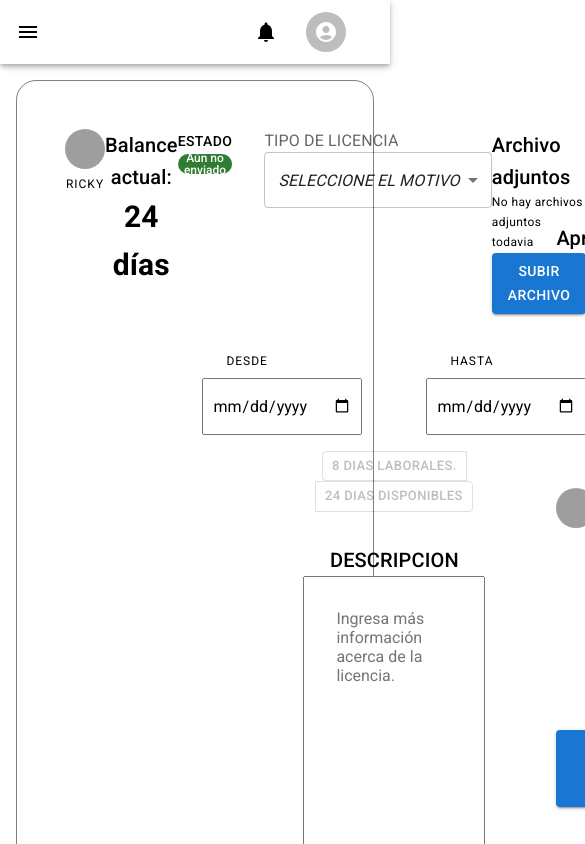
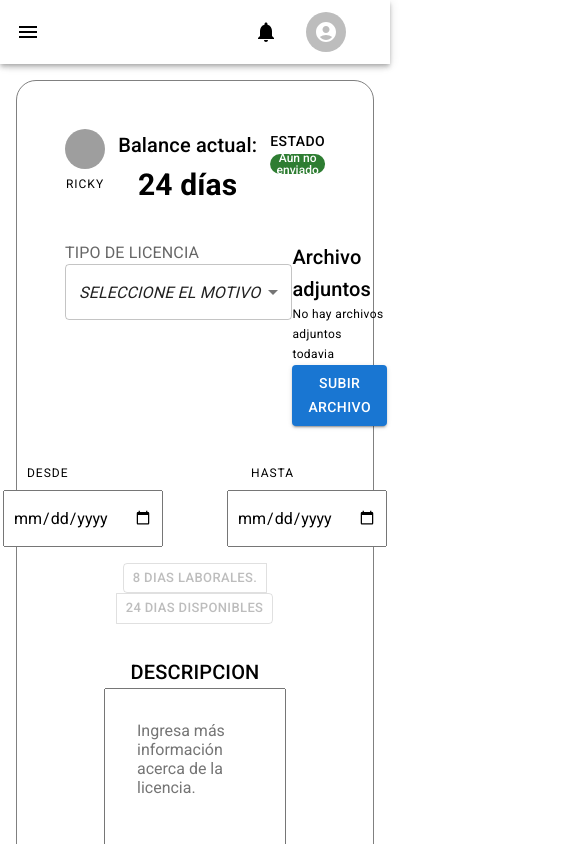
Before and after one commit to PJoaquin-adviters/Proyecto-final-adviters, a React (Create React App) app: page /cargarLicencia in a window 390 px wide. Shown: the top 844 px of the page, 585 px wide, since content can reach past the window. Built offline with nearby package versions, Linux system fonts and the light colour scheme; grey boxes are pictures that could not be loaded.

Commit message:
Arregla bug grid
No funcionaba bien el responsive porque faltaba el prop item

```diff
--- a/src/Pages/CargarLicenciaPage/CargarLicenciaPage.jsx
+++ b/src/Pages/CargarLicenciaPage/CargarLicenciaPage.jsx
@@ -33,8 +33,8 @@ const CargarLicenciaPage = () => {
   return (
     //el grid es de 12. Entonces, puse lg -> 8 para que un espacio sobre y pueda ser usado como un distanciamiento parejo entre el container principal y la lista
     <Grid container padding={2} justifyContent={"space-around"}>
-      <Grid xs={12} lg={7}>
-        <form id="cl-contenedor">
+      <Grid item xs={12} lg={7}>
+        <main id="cl-contenedor">
           <section id="cl-titulo">
             <div>
               <Avatar alt="scaloni" src={scaloniUrl} />
@@ -129,10 +129,10 @@ const CargarLicenciaPage = () => {
               SOLICITAR APROBACION
             </Button>
           </section>
-        </form>
+        </main>
       </Grid>
 
-      <Grid xs={12} lg={4}>
+      <Grid item xs={12} lg={4}>
         <aside>
           <Lista titulo="Detalle de Vacaciones">
               <ListItemCargaLicencia
```
